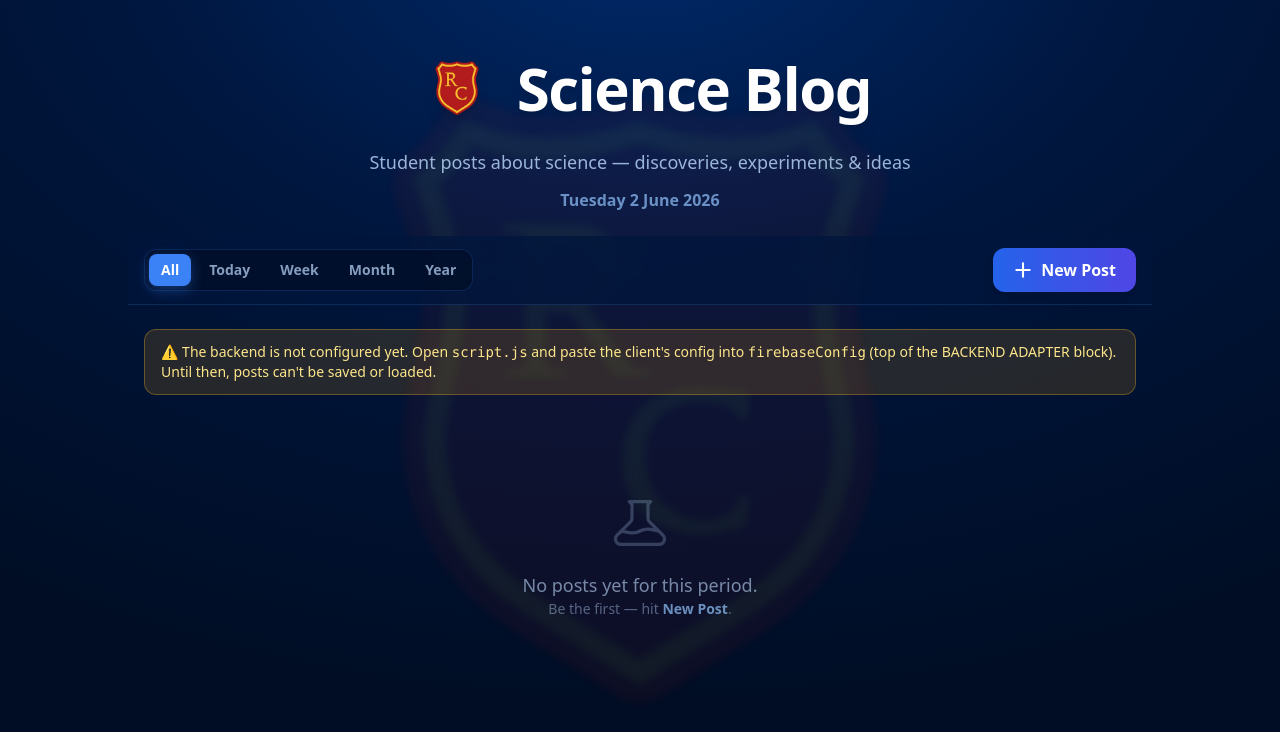
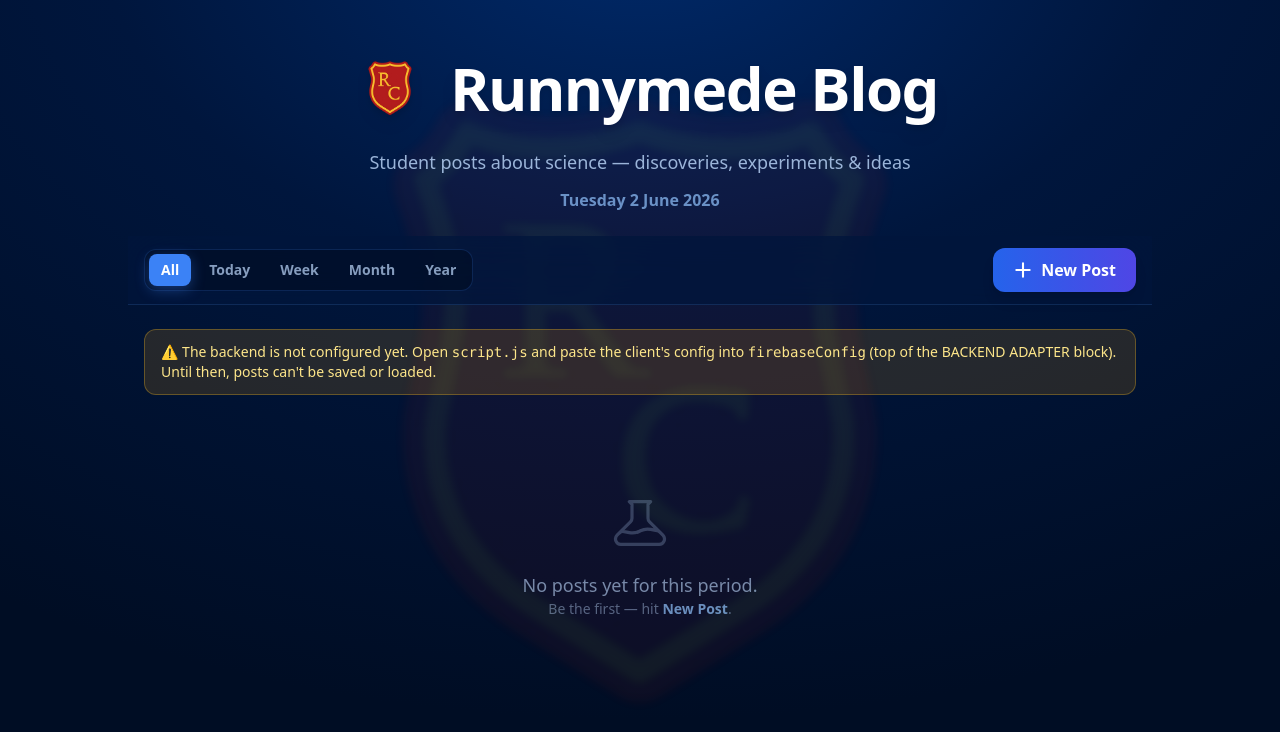
Before and after one commit to Acylan/Runnymede-Science, a plain HTML site: page index.html in a window 1280 px wide. Drawn offline with nearby package versions, Linux system fonts and the light colour scheme.

Commit message:
first commit

```diff
--- a/index.html
+++ b/index.html
@@ -29,7 +29,7 @@
         <header class="text-center pt-10 pb-6 space-y-3">
             <div class="flex items-center justify-center gap-3">
                 <img src="./assets/Runnymede Logo.png" alt="" class="w-24 h-24 object-contain drop-shadow-lg" />
-                <h1 class="text-4xl md:text-6xl font-bold tracking-tight text-white drop-shadow-lg">Science Blog</h1>
+                <h1 class="text-4xl md:text-6xl font-bold tracking-tight text-white drop-shadow-lg">Runnymede Blog</h1>
             </div>
             <p class="text-blue-200/80 text-lg">Student posts about science — discoveries, experiments &amp; ideas</p>
             <div id="header-date" class="text-blue-300/70 font-semibold"></div>
```
